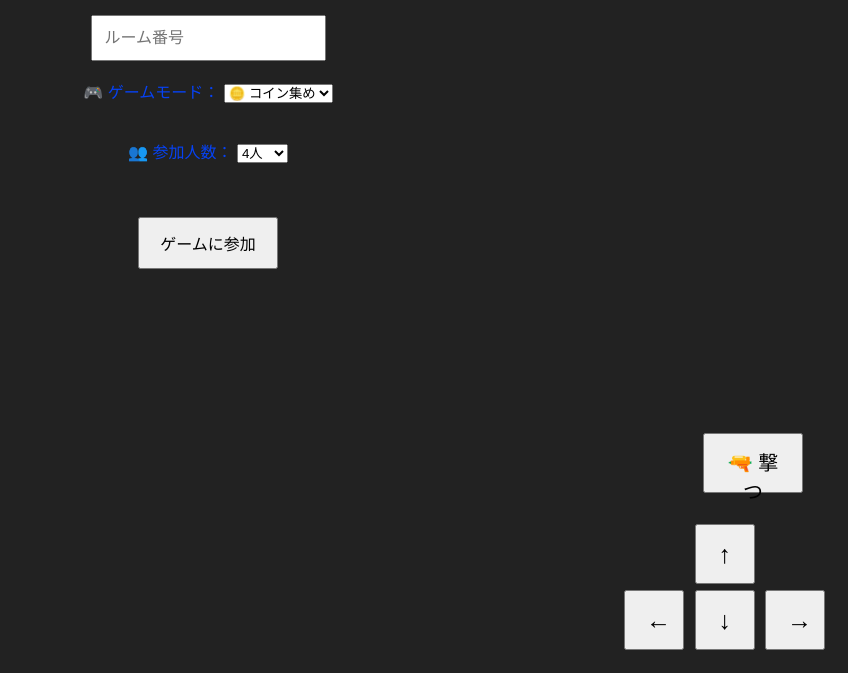
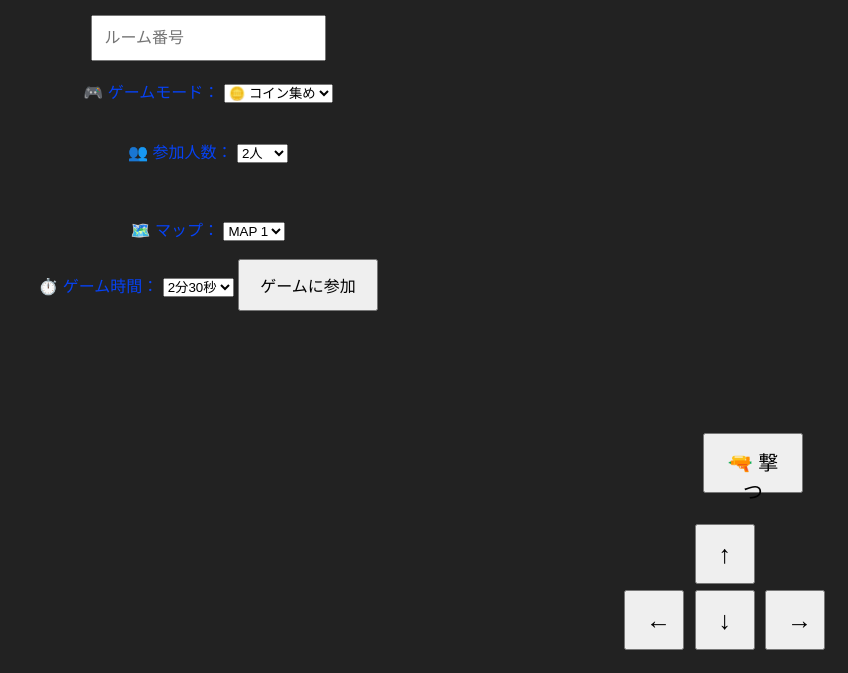
Before and after one commit to hiyokomannjuu/p2p-game, a website: page public/index.html in a window 1280 px wide. Shown: the part 127-800 px from the top of the page, without its empty margins (432-1280 px from the left). Drawn offline with Linux system fonts and the light colour scheme.

Commit message:
Refactor HTML input elements and scripts

```diff
--- a/public/index.html
+++ b/public/index.html
@@ -20,18 +20,11 @@
 
     <div id="login">
 
-        <input
-            id="nameInput"
-            placeholder="名前を入力"
-            maxlength="20"
-        >
+        <input id="nameInput" placeholder="名前を入力" maxlength="20">
 
         <br><br>
 
-        <input
-            id="roomInput"
-            placeholder="ルーム番号"
-        >
+        <input id="roomInput" placeholder="ルーム番号">
 
         <br><br>
 
@@ -99,9 +92,9 @@
 
         <select id="playerCount">
             <option value="1">1人</option>
-    <option value="2">2人</option>
+            <option value="2" selected>2人</option>
             <option value="3">3人</option>
-    <option value="4" selected>4人</option>
+            <option value="4">4人</option>
             <option value="5">5人</option>
             <option value="6">6人</option>
             <option value="7">7人</option>
@@ -115,6 +108,24 @@
         <br><br>
 
         <br><br>
+        <label for="mapSelect">🗺️ マップ：</label>
+        <select id="mapSelect">
+            <option value="map1" selected>MAP 1</option>
+            <option value="map2">MAP 2</option>
+            <option value="map3">MAP 3</option>
+        </select>
+
+        <br><br>
+        <label for="gameTime">⏱️ ゲーム時間：</label>
+        <select id="gameTime">
+            <option value="60">1分</option>
+            <option value="90">1分30秒</option>
+            <option value="120">2分</option>
+            <option value="150" selected>2分30秒</option>
+            <option value="180">3分</option>
+            <option value="300">5分</option>
+            <option value="0">無制限</option>
+        </select>
 
         <button id="joinButton">
             ゲームに参加
@@ -144,17 +155,25 @@
             参加人数：0 / 0
         </div>
 
+
+
+        <!-- FPS スコアボードボタン -->
+        <button id="mobileScoreboardButton" style="display: none;">
+            ☰ スコア
+        </button>
+        <!-- チャットボタン -->
+        <button id="chatToggleButton">
+            💬
+        </button>
         <!-- キャンバス -->
-        <canvas
-            id="canvas"
-            width="800"
-            height="500"
-        ></canvas>
+        <canvas id="canvas" width="1000" height="500"></canvas>
 
 
         <!-- ==================== -->
         <!-- チャット -->
         <!-- ==================== -->
+
+        <div id="chatWindow">
 
             <div id="chat">
 
@@ -162,16 +181,13 @@
 
                 <div id="chatInputArea">
 
-                <input
-                    id="chatInput"
-                    type="text"
-                    placeholder="メッセージを入力"
-                    maxlength="200"
-                >
+                    <input id="chatInput" type="text" placeholder="メッセージを入力" maxlength="200">
 
                     <button id="chatSend">
                         送信
                     </button>
+
+                </div>
 
             </div>
 
@@ -185,6 +201,8 @@
 
 
     <script src="coin.js"></script>
+    <script src="time.js"></script>
+    <script src="map.js"></script>
     <script src="game.js"></script>
     <script src="fps.js"></script>
 </body>
```
Lines whose indentation alone changed are shown as unchanged.
